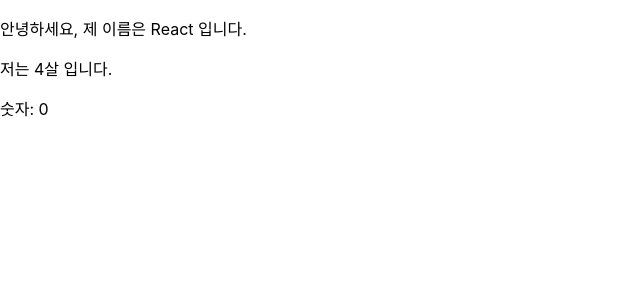
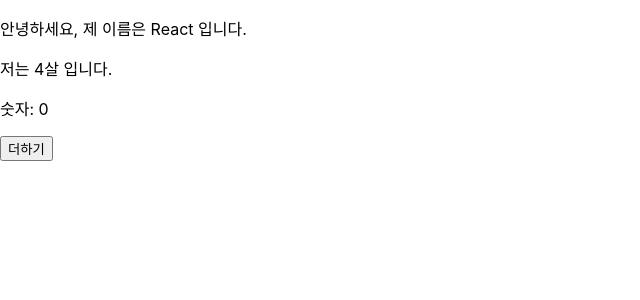
Before and after one commit to nainde0719/hello-react, a React (Create React App) app: page / in a window 1280 px wide. Shown: the top 300 px of the page, without its empty margins (0-640 px from the left). Built offline with nearby package versions, Linux system fonts and the light colour scheme; the HTML template or start-up script is replaced by a standard one.

Commit message:
3.3.4 state 값 업데이트: setState()

```diff
--- a/src/MyComponent.js
+++ b/src/MyComponent.js
@@ -24,9 +24,15 @@
             <p>안녕하세요, 제 이름은 {this.props.name} 입니다.</p>
             <p>저는 {this.props.age}살 입니다.</p>
             <p>숫자: {this.state.number}</p>
+            <button onClick={() => {
+                this.setState({
+                    number: this.state.number +1
+                })
+            }
+            }>더하기</button>
             </div>
-        )
+            )
+        }
     }
-}
 
 export default MyComponent;
```
